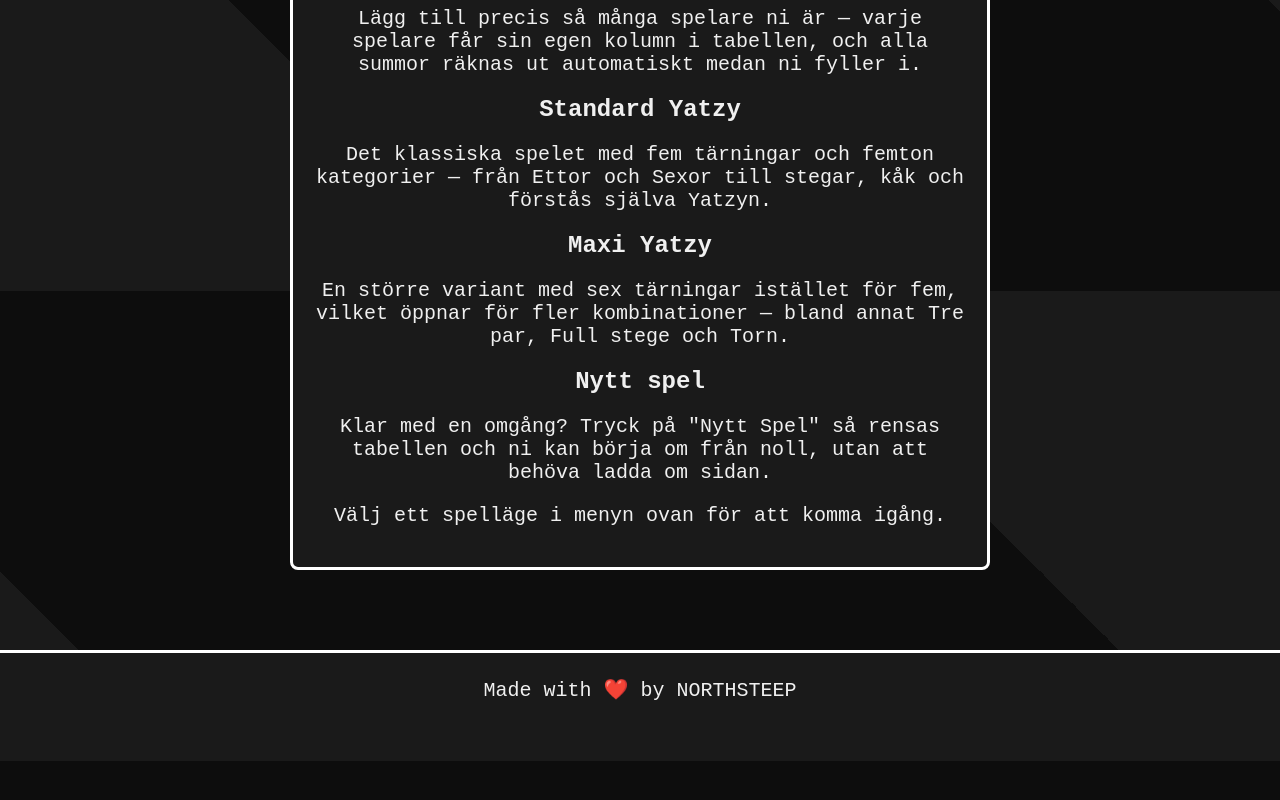
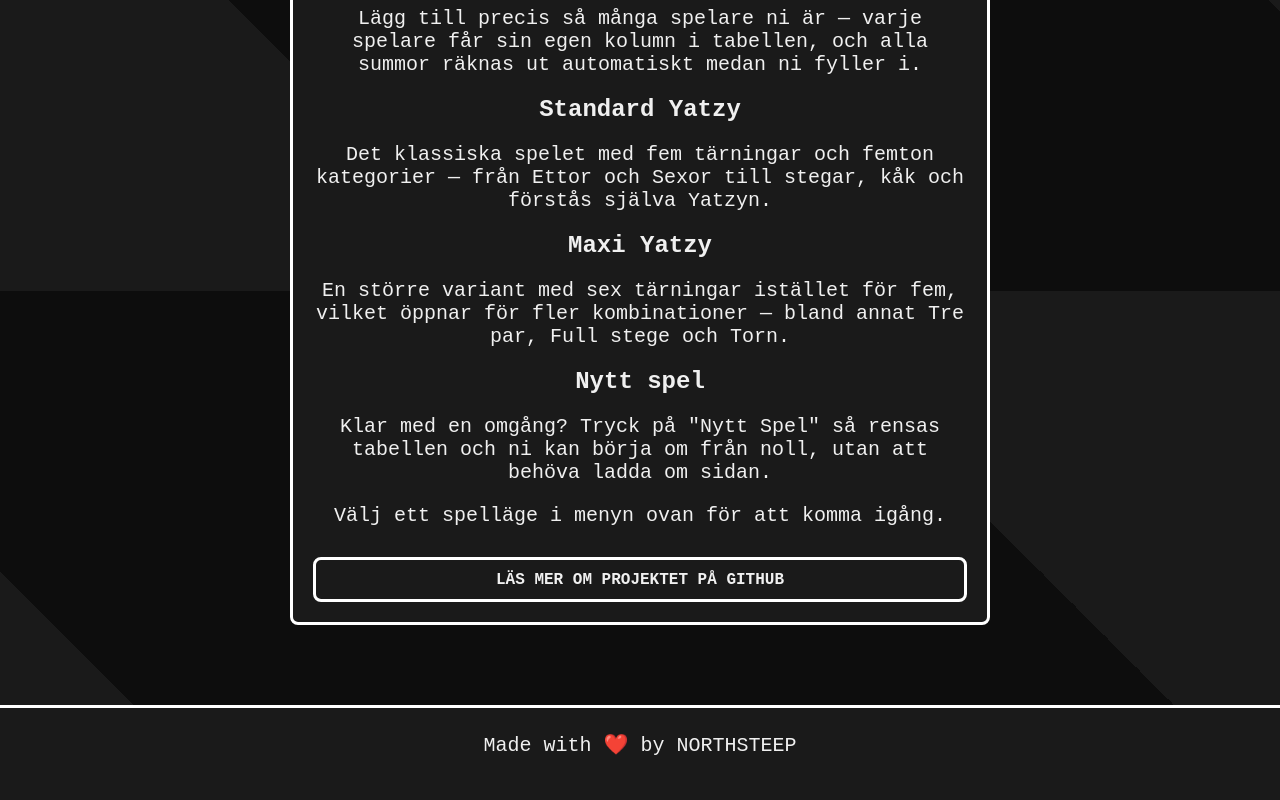
Before and after one commit to codebyNorthsteep/emo-yatzy, a Vue app: page / in a window 1280 px wide. Shown: the part 509-1309 px from the top of the page. Before the commit the page ends 1270 px from the top, so only its background shows below. Built offline with nearby package versions, Linux system fonts and the light colour scheme; a web font is replaced by a local one.

Commit message:
feat: remove unused script and enhance README link styling in TheWelcome component

```diff
--- a/src/components/TheWelcome.vue
+++ b/src/components/TheWelcome.vue
@@ -1,7 +1,3 @@
-<script setup>
-
-const openReadmeInEditor = () => fetch('/__open-in-editor?file=README.md')
-</script>
 
 <template>
   <div class="welcome">
@@ -41,6 +37,11 @@ const openReadmeInEditor = () => fetch('/__open-in-editor?file=README.md')
     </p>
 
     <p>Välj ett spelläge i menyn ovan för att komma igång.</p>
+    <div class="readme-link">
+      <a href="https://github.com/codebynorthsteep/emo-yatzy#readme" target="_blank" rel="noopener noreferrer">
+  Läs mer om projektet på GitHub
+</a>
+    </div>
   </div>
 </template>
 
@@ -53,4 +54,22 @@ const openReadmeInEditor = () => fetch('/__open-in-editor?file=README.md')
   text-align: center;
 }
 
+
+.readme-link {
+  margin-top: 30px;
+  border: 3px solid white;
+  border-radius: 8px;
+  padding: 10px;
+}
+.readme-link a {
+  font-weight: bold;
+  color: var(--emo-text);
+  text-decoration: none;
+  text-underline-offset: 4px;
+  text-decoration-thickness: 2px;
+}
+.readme-link a:hover {
+  text-decoration: underline;
+}
+
 </style>
```
